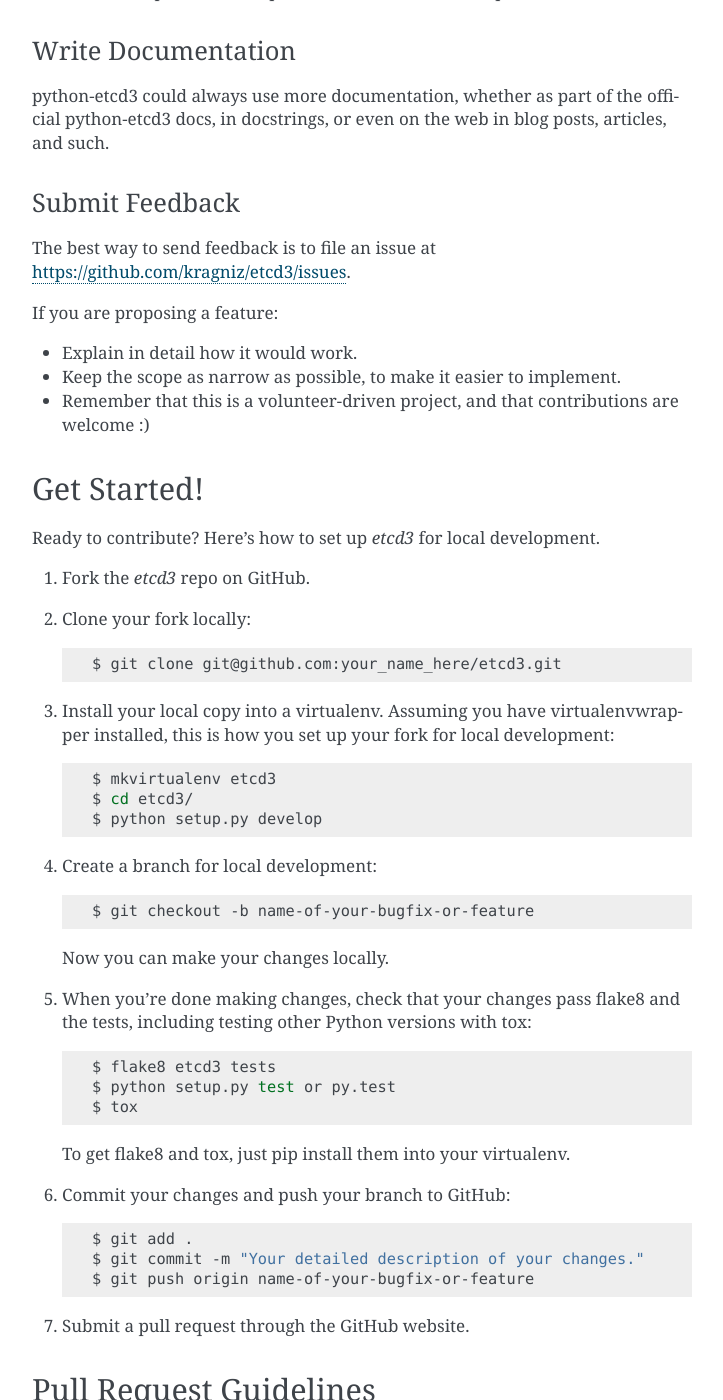
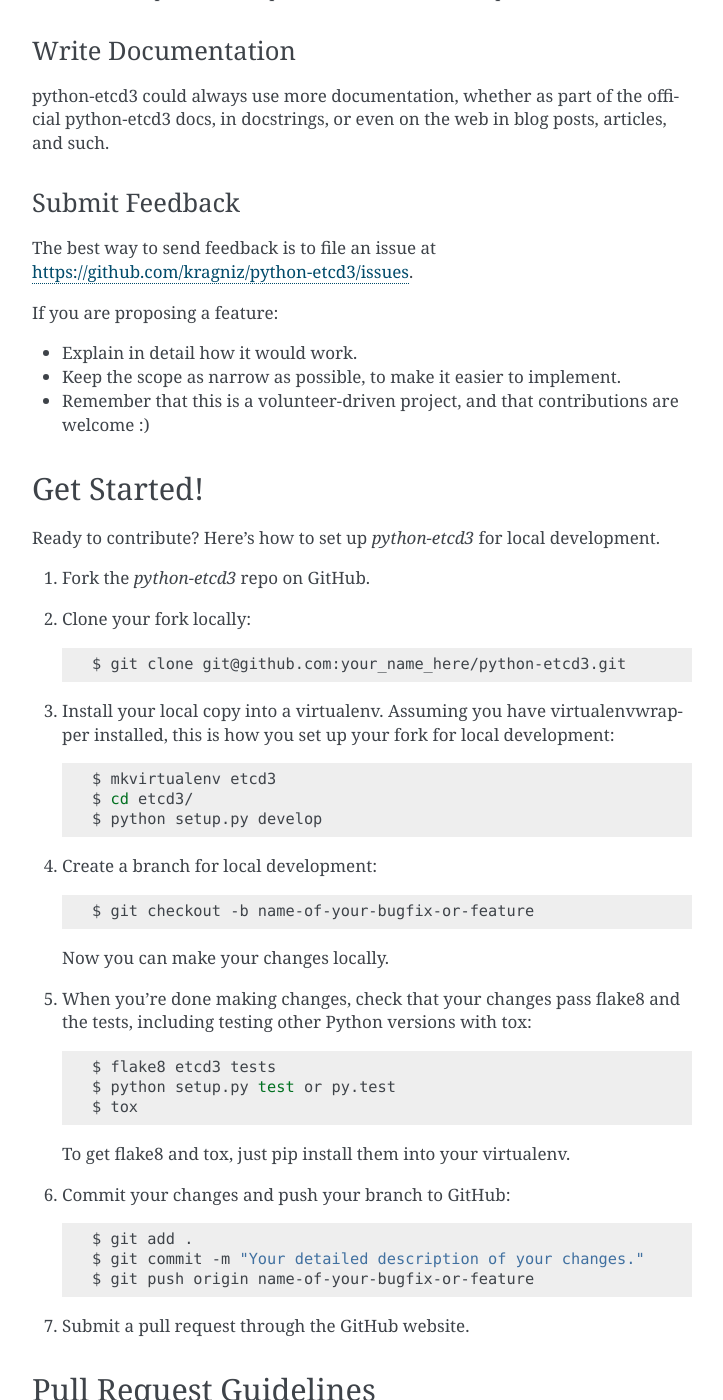
Before and after one commit to kragniz/python-etcd3, a Sphinx documentation site: the page built from docs/contributing.rst, in a window 1280 px wide and 1400 px high, scrolled down 752 px. Shown: the whole window, without its empty margins (388-1111 px from the left). Built offline with Sphinx 7.4.7, drawn with Linux system fonts in a browser that asks for light colours; pages that are not in the unit, such as notebooks, are missing from menus; the version number is read from the project's files by our own code; some of the changed text lies outside the part shown.

Commit message:
fix links, update docs

```diff
--- a/CONTRIBUTING.rst
+++ b/CONTRIBUTING.rst
@@ -45,7 +45,7 @@
 Submit Feedback
 ~~~~~~~~~~~~~~~
 
-The best way to send feedback is to file an issue at https://github.com/kragniz/etcd3/issues.
+The best way to send feedback is to file an issue at https://github.com/kragniz/python-etcd3/issues.
 
 If you are proposing a feature:
 
@@ -57,12 +57,12 @@
 Get Started!
 ------------
 
-Ready to contribute? Here's how to set up `etcd3` for local development.
+Ready to contribute? Here's how to set up `python-etcd3` for local development.
 
-1. Fork the `etcd3` repo on GitHub.
+1. Fork the `python-etcd3` repo on GitHub.
 2. Clone your fork locally::
 
-    $ git clone git@github.com:your_name_here/etcd3.git
+    $ git clone git@github.com:your_name_here/python-etcd3.git
 
 3. Install your local copy into a virtualenv. Assuming you have virtualenvwrapper installed, this is how you set up your fork for local development::
 
@@ -102,7 +102,7 @@
    your new functionality into a function with a docstring, and add the
    feature to the list in README.rst.
 3. The pull request should work for Python 2.6, 2.7, 3.3, 3.4 and 3.5, and for PyPy. Check
-   https://travis-ci.org/kragniz/etcd3/pull_requests
+   https://travis-ci.org/kragniz/python-etcd3/pull_requests
    and make sure that the tests pass for all supported Python versions.
 
 Generating protobuf stubs
--- a/docs/index.rst
+++ b/docs/index.rst
@@ -4,7 +4,7 @@
    contain the root `toctree` directive.
 
 Welcome to python-etcd3's documentation!
-======================================
+========================================
 
 Contents:
 
```
Also changed, not shown: other parts of docs/index.rst (+2 -1 lines).
